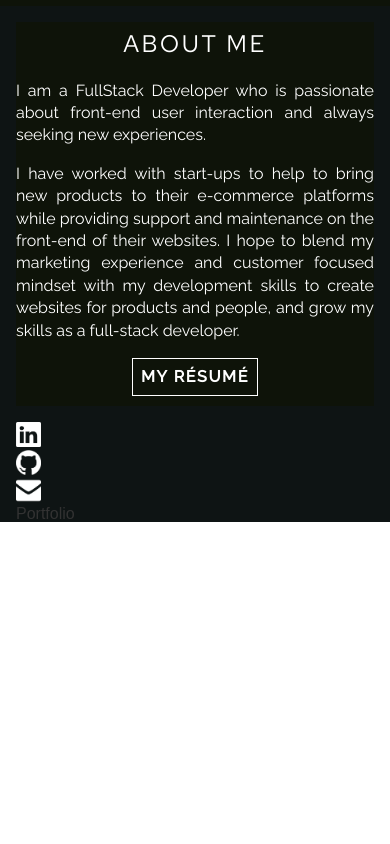
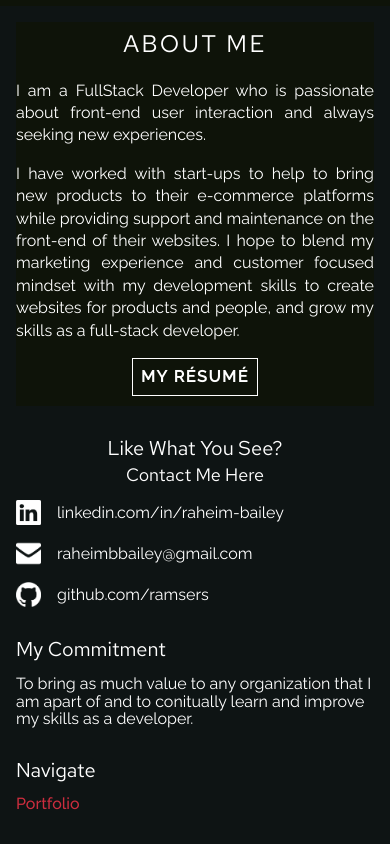
Before and after one commit to ramsers/portfolio-2, a React (Create React App) app: page / in a window 390 px wide. Shown: the part 2559-3403 px from the top of the page. Before the commit the page ends 3081 px from the top, so only its background shows below. Built offline with nearby package versions, Linux system fonts and the light colour scheme; a web font is replaced by a local one.

Commit message:
add contact mobile styling

```diff
--- a/src/Contact/Contact.js
+++ b/src/Contact/Contact.js
@@ -11,23 +11,33 @@ const Contact = () => {
         <section className="contact">
             <div className="contact__ctn">
                 <div className="contact__social-ctn">
+                    <div className="contact__social-head">
+                        <h3 className="contact__social-title">Like What You See?</h3>
+                        <p className="contact__social-text">Contact Me Here</p>
+                    </div>
+                    <div className="contact__social">
+                        <img className="contact__icon" src={linkdIcon} alt=""/>
+                        <p className="contact__url">linkedin.com/in/raheim-bailey</p>
+                    </div>
                     <div className="contact__social">
                         <img className="contact__icon" src={emailIcon} alt=""/>
+                        <p className="contact__url">raheimbbailey@gmail.com</p>
                     </div>
                     <div className="contact__social">
                         <img className="contact__icon" src={gitHubIcon} alt=""/>
-                    </div>
-                    <div className="contact__social">
-                        <img className="contact__icon" src={linkdIcon} alt=""/>
+                        <p className="contact__url">github.com/ramsers</p>
                     </div>
                 </div>
 
                 <div className="contact__commit">
-                    <h4 className="contact__commit-title"></h4>
-                    <p className="contact__commit-msg"></p>
+                    <h4 className="contact__commit-title">My Commitment</h4>
+                    <p className="contact__commit-msg">To bring as much value to any organization that I am
+                        apart of and to conitually learn and improve my skills as a developer.
+                    </p>
                 </div>
 
                 <div className="contact__navigate">
+                    <h4 className="contact__navigate-title">Navigate</h4>
                     <BrowserRouter>
                         <NavLink className="contact__link" to='/#projects'>Portfolio</NavLink>
                     </BrowserRouter>
--- a/src/Contact/Contact.scss
+++ b/src/Contact/Contact.scss
@@ -4,9 +4,65 @@
     height: 100%;
     background-color: #0E1414;
     &__ctn {
-        padding: 0 $rem-16 0 $rem-16;
+        padding: $rem-16 $rem-16 0 $rem-16;
+    }
+    &__social-ctn {
+        margin-bottom: $rem-32;
+    }
+    &__social {
+        @include flex(row, "", center);
+        margin-bottom: 1rem;
+    }
+    &__social-head {
+        text-align: center;
+    }
+    &__social-title {
+        font-size: $rem-20;
+        color: #fff;
+        font-family: 'Red Hat Text', sans-serif;
+        margin-bottom: $rem-8;
+    }
+    &__social-text {
+        font-size: $rem-18;
+        color: #fff;
+        font-family: 'Red Hat Text', sans-serif;
+        margin-bottom: $rem-16;
+    }
+    &__url {
+        font-family: 'Raleway', sans-serif;
+        color: #fff;
     }
     &__icon {
         @include sizing(25px, 25px);
+        margin-right: 1rem;
+    }
+    &__commit {
+        margin-bottom: $rem-32;
+    }
+    &__commit-title {
+        font-size: $rem-20;
+        color: #fff;
+        font-family: 'Red Hat Text', sans-serif;
+        margin-bottom: $rem-16;
+    }
+    &__commit-msg {
+        font-family: 'Raleway', sans-serif;
+        color: #fff;
+        line-height: 1.1rem;
+    }
+    &__navigate-title {
+        font-size: $rem-20;
+        color: #fff;
+        font-family: 'Red Hat Text', sans-serif;
+        margin-bottom: $rem-16;
+    }
+    &__navigate {
+        padding-bottom: $rem-32;
+    }
+    &__link {
+        color: #CB2D3E;
+        font-size: $rem-16;
+        font-family: 'Raleway', sans-serif;
+        font-weight: 500;
     }
 }
```
Also changed, not shown: src/Contact/ContactAssets/email-icon.png, src/Contact/ContactAssets/linkd-Icon.png.
